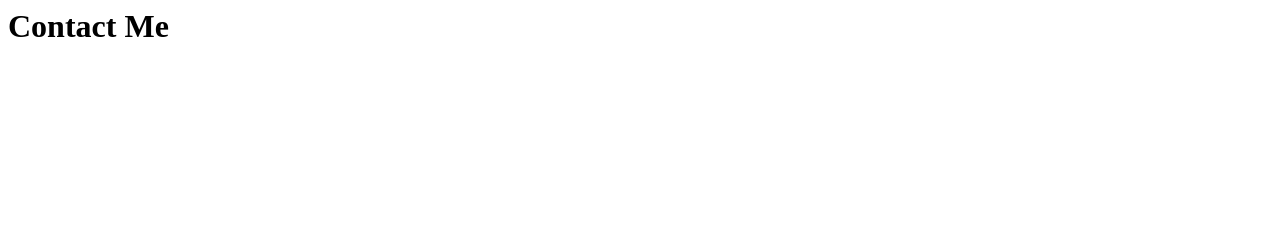
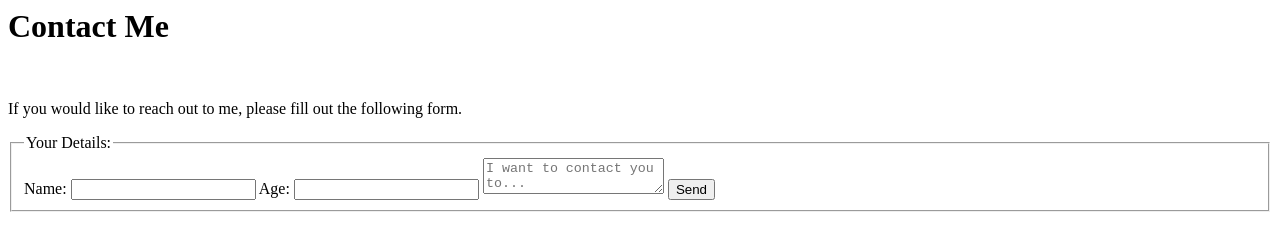
Before and after one commit to joeski27/portfolio, a plain HTML site: page pages/contact.html in a window 1280 px wide. Drawn offline with Linux system fonts and the light colour scheme.

Commit message:
basic contact framework

```diff
--- a/pages/contact.html
+++ b/pages/contact.html
@@ -1,4 +1,24 @@
 <html>
     <head><title>Contact</title></head>
     <header><h1>Contact Me</h1></header>
-    </html>
+    <br>
+    <p>If you would like to reach out to me, please fill out the following form.</p>
+   <form action="Contact form" method="post"></form>
+    <fieldset>
+        <legend>Your Details: </legend>
+        <label>
+            Name:
+            <input type="text" name="name" />
+        </label>
+        <label>
+            Age:
+            <input type="text" name="E-mail" />
+        </label>
+
+
+
+        <label for="Reason for contacting"></label>
+      <textarea name="contact reason" id="contact reason" placeholder="I want to contact you to..."></textarea>
+      <input type="submit" value="Send">
+    </fieldset>
+</html>
```
